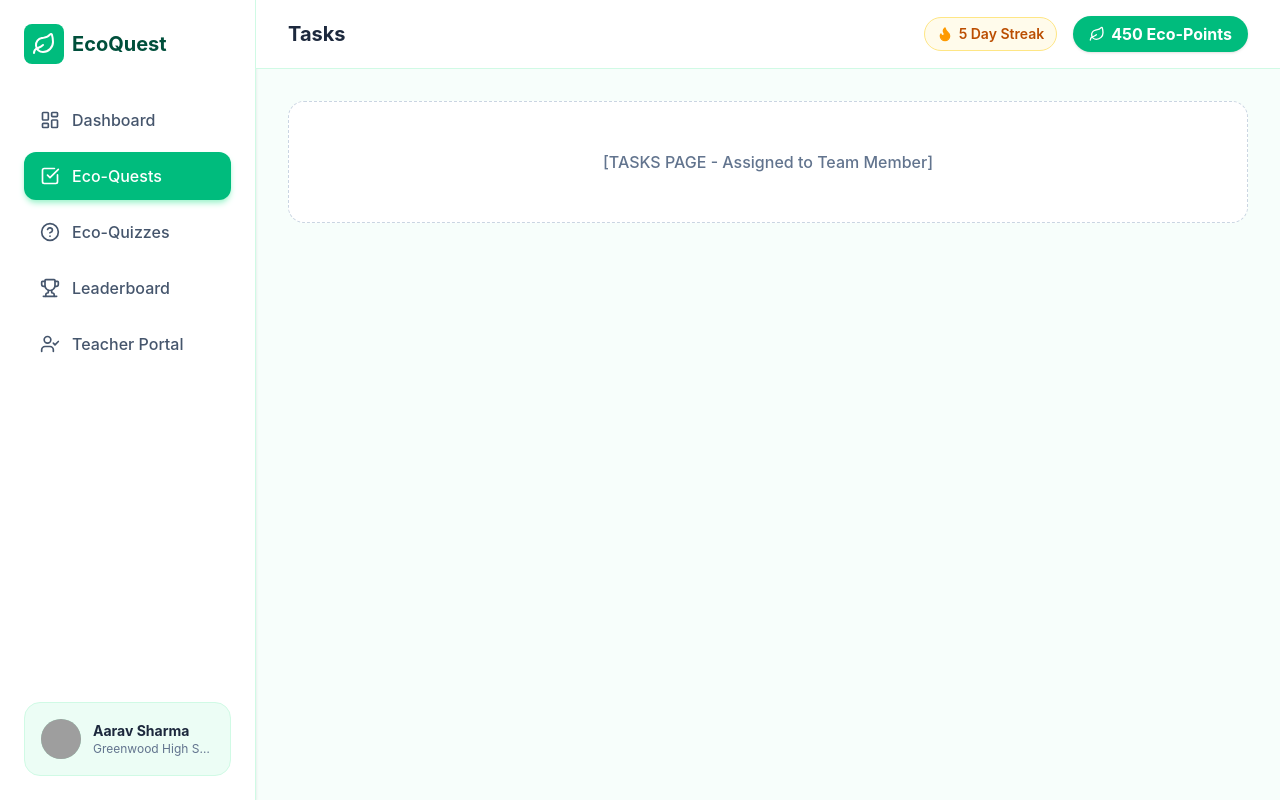
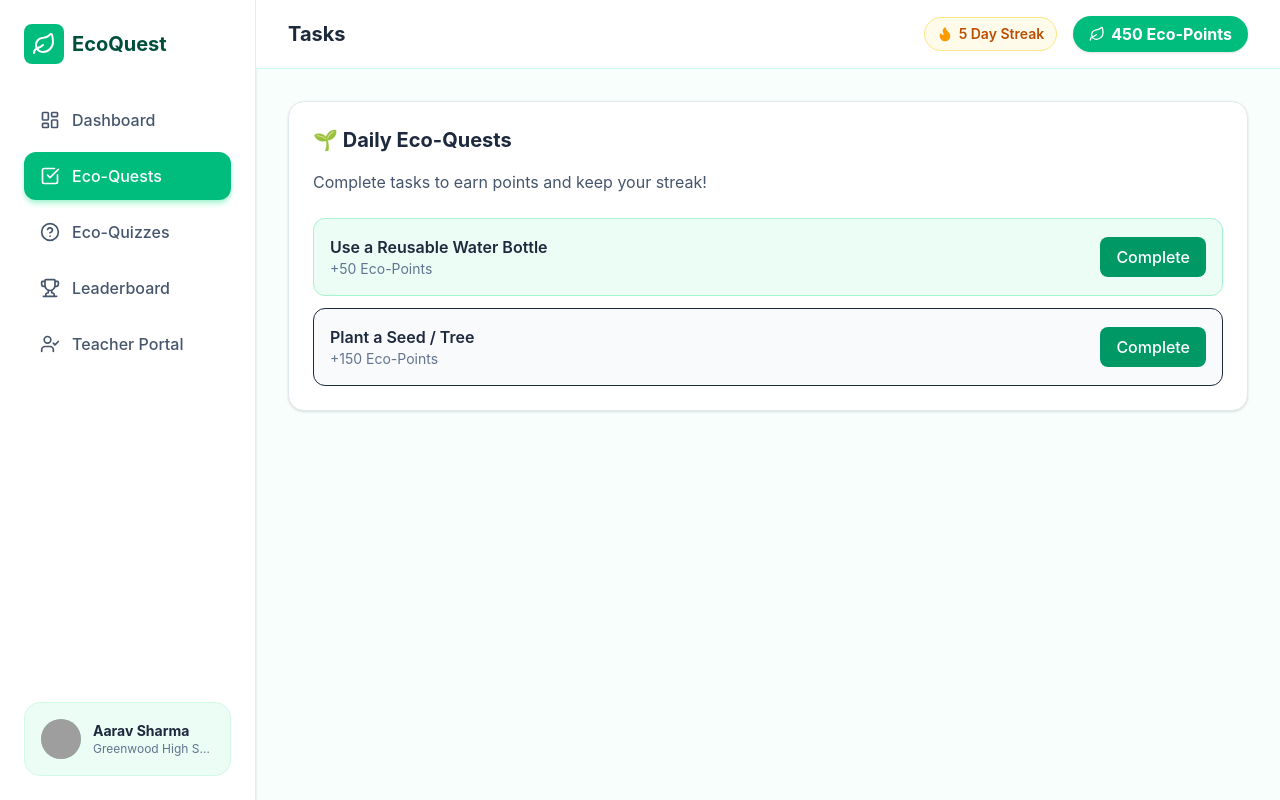
Before and after one commit to Siddhi-git-lab/eco-learning-platform, a React (Vite) app: page / in a window 1280 px wide. Both pictures are taken after a click on the button "Eco-Quests". Built offline with nearby package versions, Linux system fonts and the light colour scheme; grey boxes are pictures that could not be loaded.

Commit message:
Completed all app pages and tabs

```diff
--- a/src/App.jsx
+++ b/src/App.jsx
@@ -107,13 +107,74 @@ function DashboardContent() {
             </div>
           )}
 
-          {activeTab !== 'dashboard' && (
-            <div className="p-12 text-center bg-white rounded-2xl border border-dashed border-slate-300">
-              <p className="text-slate-500 font-medium">
-                [{activeTab.toUpperCase()} PAGE - Assigned to Team Member]
-              </p>
-            </div>
-          )}
+          {activeTab === 'tasks' && (
+  <div className="p-6 bg-white rounded-2xl border border-slate-200 shadow-sm space-y-4">
+    <h2 className="text-xl font-bold text-slate-800">🌱 Daily Eco-Quests</h2>
+    <p className="text-slate-600">Complete tasks to earn points and keep your streak!</p>
+    <div className="space-y-3 pt-2">
+      <div className="p-4 border rounded-xl flex items-center justify-between bg-emerald-50 border-emerald-200">
+        <div>
+          <h4 className="font-semibold text-slate-800">Use a Reusable Water Bottle</h4>
+          <p className="text-sm text-slate-500">+50 Eco-Points</p>
+        </div>
+        <button className="px-4 py-2 bg-emerald-600 text-white font-medium rounded-lg hover:bg-emerald-700">Complete</button>
+      </div>
+      <div className="p-4 border rounded-xl flex items-center justify-between bg-slate-50">
+        <div>
+          <h4 className="font-semibold text-slate-800">Plant a Seed / Tree</h4>
+          <p className="text-sm text-slate-500">+150 Eco-Points</p>
+        </div>
+        <button className="px-4 py-2 bg-emerald-600 text-white font-medium rounded-lg hover:bg-emerald-700">Complete</button>
+      </div>
+    </div>
+  </div>
+)}
+
+{activeTab === 'quiz' && (
+  <div className="p-6 bg-white rounded-2xl border border-slate-200 shadow-sm space-y-4">
+    <h2 className="text-xl font-bold text-slate-800">🧠 Eco-Quizzes</h2>
+    <p className="text-slate-600">Test your environmental knowledge!</p>
+    <div className="p-4 border rounded-xl bg-slate-50 space-y-3">
+      <p className="font-semibold text-slate-800">Q1: Which of the following reduces plastic waste the most?</p>
+      <div className="space-y-2">
+        <button className="w-full text-left p-3 border rounded-lg bg-white hover:bg-emerald-50 transition-colors">A) Using single-use plastic cups</button>
+        <button className="w-full text-left p-3 border rounded-lg bg-white hover:bg-emerald-50 transition-colors">B) Carrying a reusable cloth bag</button>
+        <button className="w-full text-left p-3 border rounded-lg bg-white hover:bg-emerald-50 transition-colors">C) Burning plastic trash</button>
+      </div>
+    </div>
+  </div>
+)}
+
+{activeTab === 'leaderboard' && (
+  <div className="p-6 bg-white rounded-2xl border border-slate-200 shadow-sm space-y-4">
+    <h2 className="text-xl font-bold text-slate-800">🏆 Student Leaderboard</h2>
+    <div className="divide-y">
+      <div className="py-3 flex justify-between items-center font-semibold text-slate-700">
+        <span>#1 Aarav Sharma</span>
+        <span className="text-emerald-600">450 Points</span>
+      </div>
+      <div className="py-3 flex justify-between items-center text-slate-600">
+        <span>#2 Ananya Rao</span>
+        <span className="text-emerald-600">380 Points</span>
+      </div>
+      <div className="py-3 flex justify-between items-center text-slate-600">
+        <span>#3 Rohan Mehta</span>
+        <span className="text-emerald-600">310 Points</span>
+      </div>
+    </div>
+  </div>
+)}
+
+{activeTab === 'admin' && (
+  <div className="p-6 bg-white rounded-2xl border border-slate-200 shadow-sm space-y-4">
+    <h2 className="text-xl font-bold text-slate-800">👩‍🏫 Teacher Portal</h2>
+    <p className="text-slate-600">Manage classroom assignments and view student progress.</p>
+    <div className="p-4 border rounded-xl bg-slate-50">
+      <p className="font-medium text-slate-700">Classroom: Greenwood High - Grade 8</p>
+      <p className="text-sm text-slate-500">Total Active Students: 28</p>
+    </div>
+  </div>
+)}
         </main>
       </div>
     </div>
```
